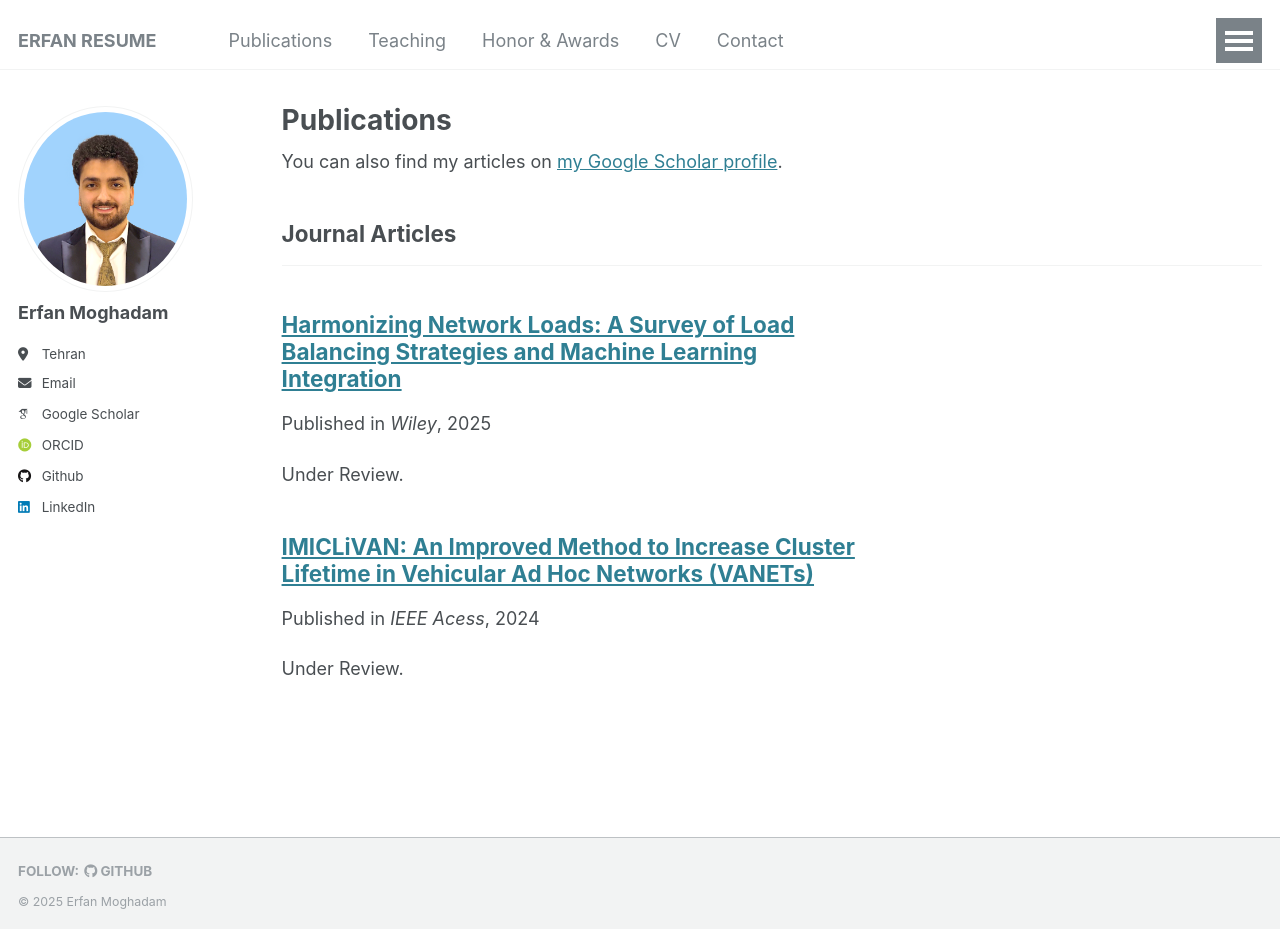
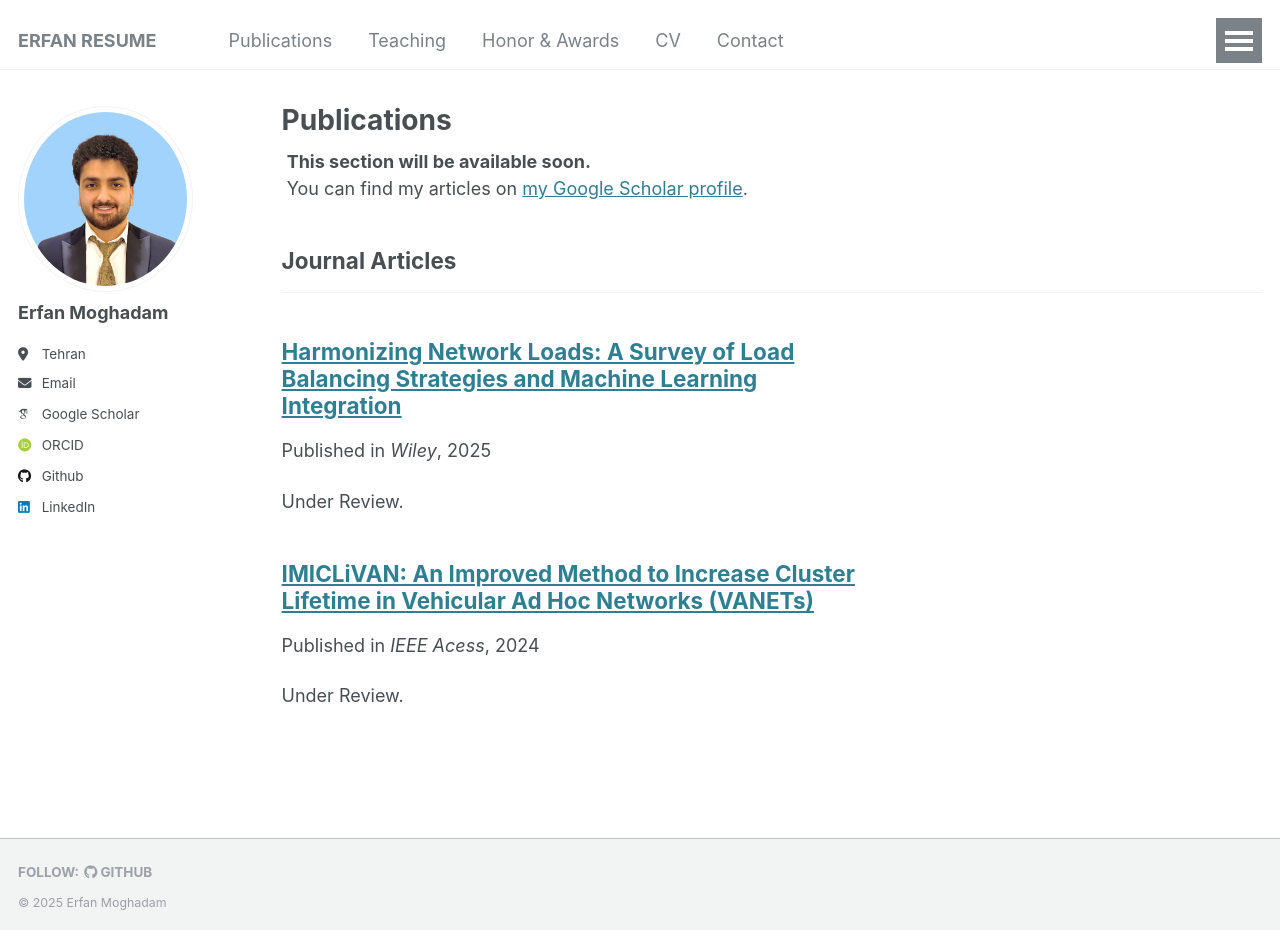
Before and after one commit to erfanresume/erfanresume.github.io, a Jekyll site: the page built from _pages/publications.html, in a window 1280 px wide and 930 px high. Built offline with Jekyll 4.4.1, drawn with Linux system fonts in a browser that asks for light colours; some web fonts are replaced.

Commit message:
Update publications.html

```diff
--- a/_pages/publications.html
+++ b/_pages/publications.html
@@ -6,7 +6,11 @@ author_profile: true
 ---
 
 {% if site.author.googlescholar %}
-  <div class="wordwrap">You can also find my articles on <a href="{{site.author.googlescholar}}">my Google Scholar profile</a>.</div>
+  <div class="wordwrap">
+  <strong>This section will be available soon.</strong><br>
+  You can find my articles on <a href="{{site.author.googlescholar}}">my Google Scholar profile</a>.
+</div>
+
 {% endif %}
 
 {% include base_path %}
```
